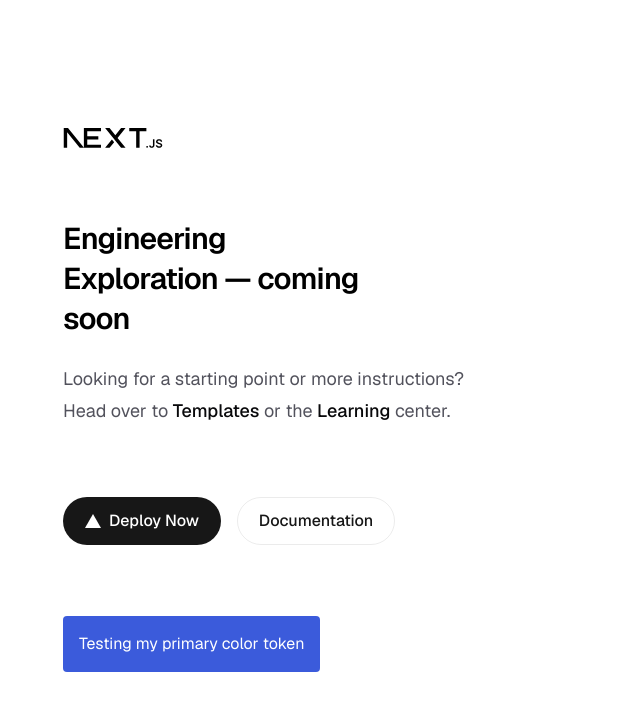
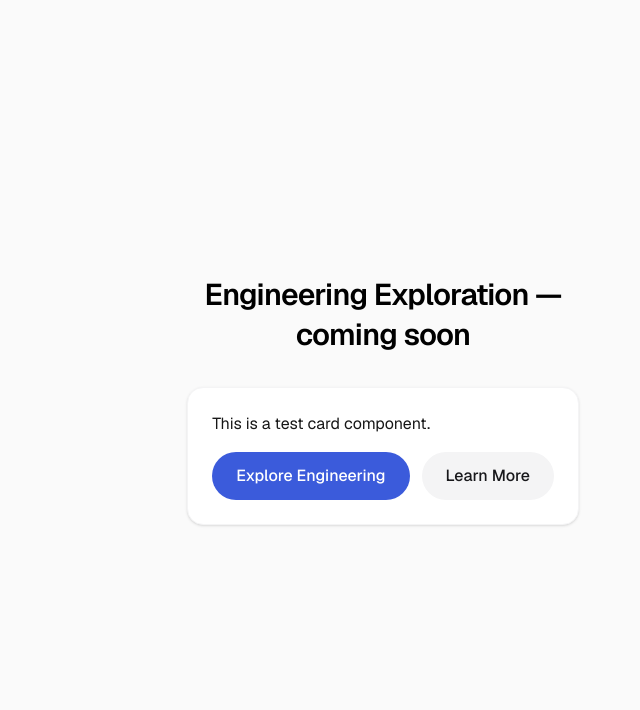
Before and after one commit to jgomezrom/engineering-exploration, a Next.js app: page / in a window 1280 px wide. Shown: the top 710 px of the page, without its empty margins (257-897 px from the left). Built offline with nearby package versions, Linux system fonts and the light colour scheme.

Commit message:
Add reusable Button and Card components

```diff
--- /dev/null
+++ b/app/components/Button.tsx
@@ -0,0 +1,27 @@
+type ButtonProps = {
+  children: React.ReactNode;
+  variant?: "primary" | "secondary";
+  href?: string;
+};
+
+export default function Button({ children, variant = "primary", href }: ButtonProps) {
+  const baseStyles =
+    "inline-flex items-center justify-center rounded-full px-6 py-3 font-medium transition-colors";
+
+  const variantStyles =
+    variant === "primary"
+      ? "bg-primary text-white hover:bg-primary-dark"
+      : "bg-neutral-100 text-neutral-900 hover:bg-neutral-50";
+
+  const classes = `${baseStyles} ${variantStyles}`;
+
+  if (href) {
+    return (
+      <a href={href} className={classes}>
+        {children}
+      </a>
+    );
+  }
+
+  return <button className={classes}>{children}</button>;
+}
--- /dev/null
+++ b/app/components/Card.tsx
@@ -0,0 +1,11 @@
+type CardProps = {
+  children: React.ReactNode;
+};
+
+export default function Card({ children }: CardProps) {
+  return (
+    <div className="rounded-2xl border border-neutral-100 bg-white p-6 shadow-sm transition-shadow hover:shadow-md dark:bg-neutral-900">
+      {children}
+    </div>
+  );
+}
--- a/app/page.tsx
+++ b/app/page.tsx
@@ -1,67 +1,20 @@
-import Image from "next/image";
+import Button from "./components/Button";
+import Card from "./components/Card.tsx";
 
 export default function Home() {
   return (
-    <div className="flex flex-col flex-1 items-center justify-center bg-zinc-50 font-sans dark:bg-black">
-      <main className="flex flex-1 w-full max-w-3xl flex-col items-center justify-between py-32 px-16 bg-white dark:bg-black sm:items-start">
-        <Image
-          className="dark:invert h-5 w-[100px]"
-          src="/next.svg"
-          alt="Next.js logo"
-          width={100}
-          height={20}
-          priority
-        />
-        <div className="flex flex-col items-center gap-6 text-center sm:items-start sm:text-left">
-          <h1 className="max-w-xs text-3xl font-semibold leading-10 tracking-tight text-black dark:text-zinc-50">
-            Engineering Exploration — coming soon
-          </h1>
-          <p className="max-w-md text-lg leading-8 text-zinc-600 dark:text-zinc-400">
-            Looking for a starting point or more instructions? Head over to{" "}
-            <a
-              href="https://vercel.com/templates?framework=next.js&utm_source=create-next-app&utm_medium=appdir-template-tw&utm_campaign=create-next-app"
-              className="font-medium text-zinc-950 dark:text-zinc-50"
-            >
-              Templates
-            </a>{" "}
-            or the{" "}
-            <a
-              href="https://nextjs.org/learn?utm_source=create-next-app&utm_medium=appdir-template-tw&utm_campaign=create-next-app"
-              className="font-medium text-zinc-950 dark:text-zinc-50"
-            >
-              Learning
-            </a>{" "}
-            center.
-          </p>
-        </div>
-        <div className="flex flex-col gap-4 text-base font-medium sm:flex-row">
-          <a
-            className="flex h-12 w-full items-center justify-center gap-2 rounded-full bg-foreground px-5 text-background transition-colors hover:bg-[#383838] dark:hover:bg-[#ccc] md:w-[158px]"
-            href="https://vercel.com/new?utm_source=create-next-app&utm_medium=appdir-template-tw&utm_campaign=create-next-app"
-            target="_blank"
-            rel="noopener noreferrer"
-          >
-            <Image
-              className="dark:invert h-[14px] w-4"
-              src="/vercel.svg"
-              alt="Vercel logomark"
-              width={16}
-              height={14}
-            />
-            Deploy Now
-          </a>
-          <a
-            className="flex h-12 w-full items-center justify-center rounded-full border border-solid border-black/[.08] px-5 transition-colors hover:border-transparent hover:bg-black/[.04] dark:border-white/[.145] dark:hover:bg-[#1a1a1a] md:w-[158px]"
-            href="https://nextjs.org/docs?utm_source=create-next-app&utm_medium=appdir-template-tw&utm_campaign=create-next-app"
-            target="_blank"
-            rel="noopener noreferrer"
-          >
-            Documentation
-          </a>
-        </div>
-        <div className="bg-primary text-white p-4 rounded">
-          Testing my primary color token
-        </div>
+    <div className="flex flex-col flex-1 items-center justify-center bg-zinc-50 font-sans dark:bg-black min-h-screen">
+      <main className="flex w-full max-w-3xl flex-col items-center gap-8 py-32 px-16">
+        <h1 className="max-w-md text-center text-3xl font-semibold leading-10 tracking-tight text-black dark:text-zinc-50">
+          Engineering Exploration — coming soon
+        </h1>
+        <Card>
+          <p className="mb-4">This is a test card component.</p>
+          <div className="flex gap-3">
+            <Button variant="primary">Explore Engineering</Button>
+            <Button variant="secondary">Learn More</Button>
+          </div>
+        </Card>
       </main>
     </div>
   );
```
